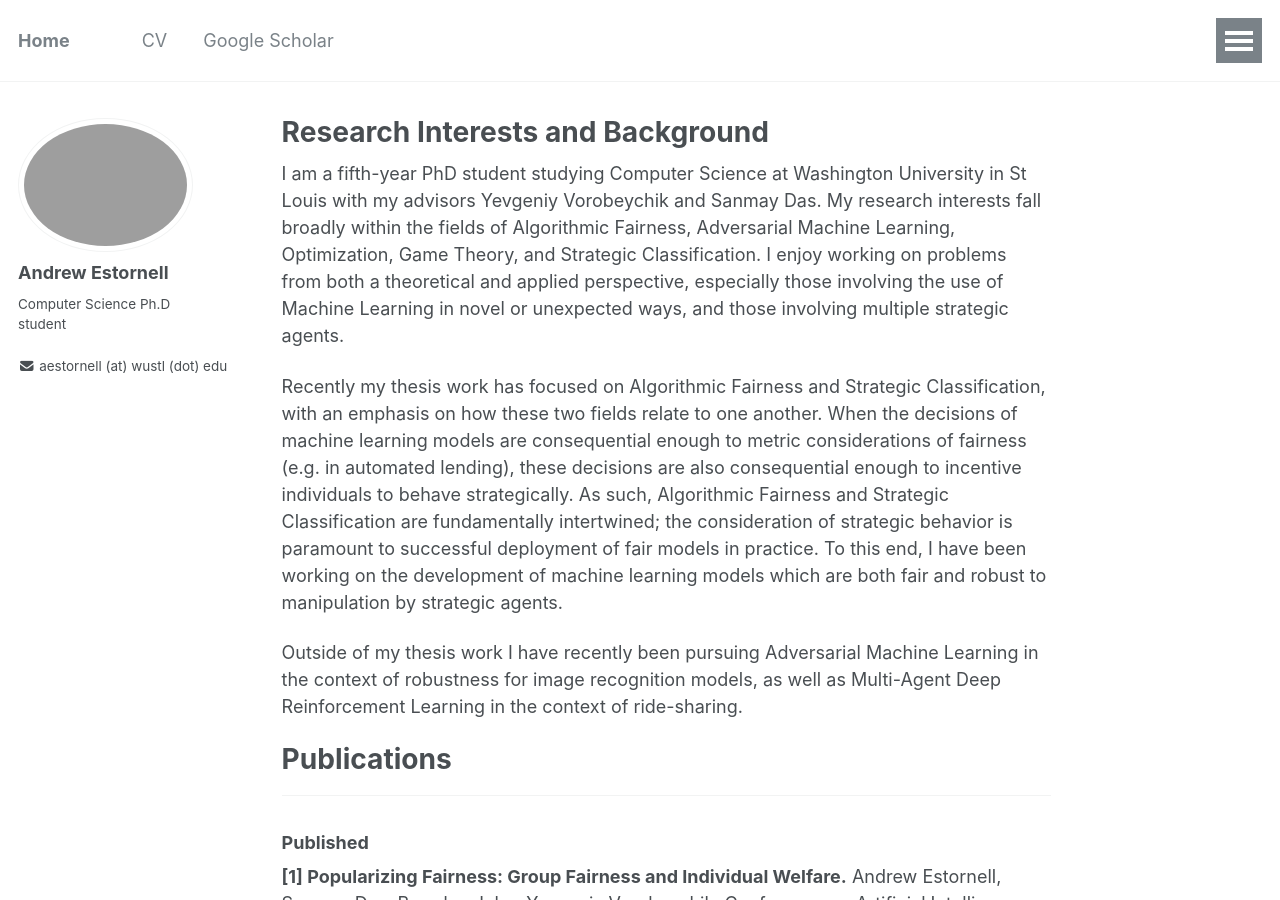
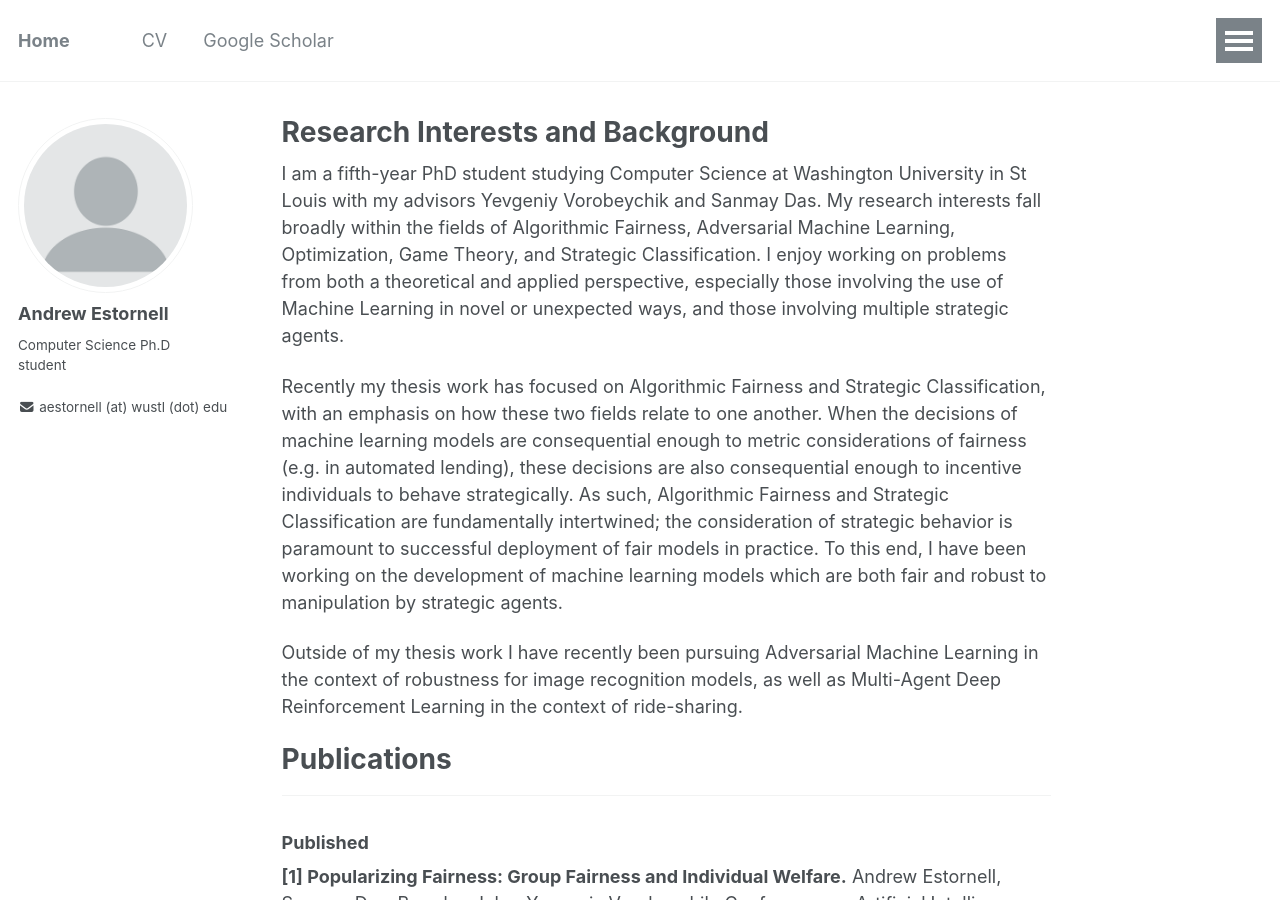
Before and after one commit to andrewEstornell/andrewEstornell.github.io, a Jekyll site: the page built from _pages/about.md, in a window 1280 px wide and 900 px high. Built offline with Jekyll 4.4.1, drawn with Linux system fonts in a browser that asks for light colours; nearby versions of some CDN libraries; a script bundle is joined from its source files by our own code; library files that are not in the unit come from our copies.

Commit message:
Update _config.yml

```diff
--- a/_config.yml
+++ b/_config.yml
@@ -81,7 +81,7 @@ analytics:
 # Site Author
 author:
   name             : "Andrew Estornell"
-  avatar           : # "img.jpg"
+  avatar           : "profile.png" # "img.jpg"
   bio              : "Computer Science Ph.D student"
   location         : #"St Louis Missori"
   employer         :
```
